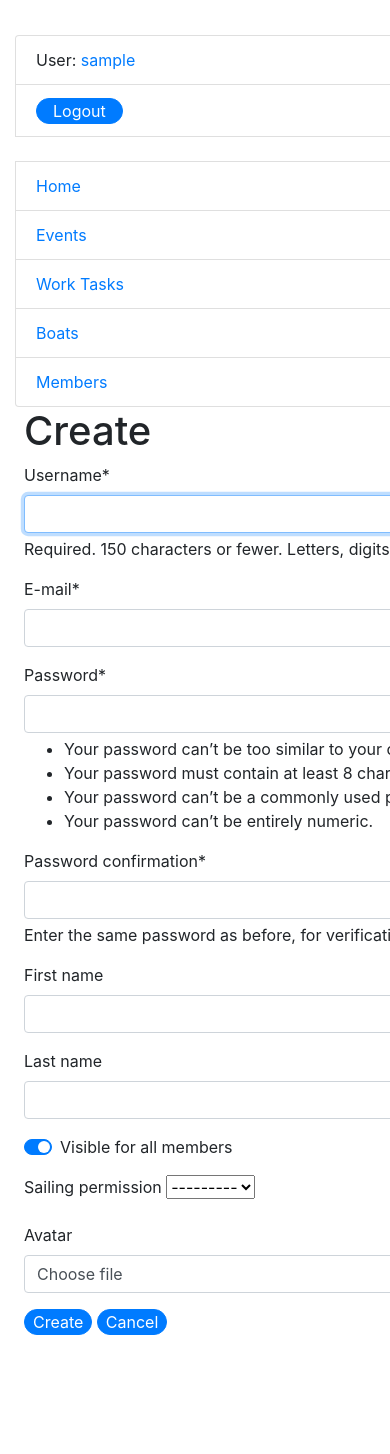
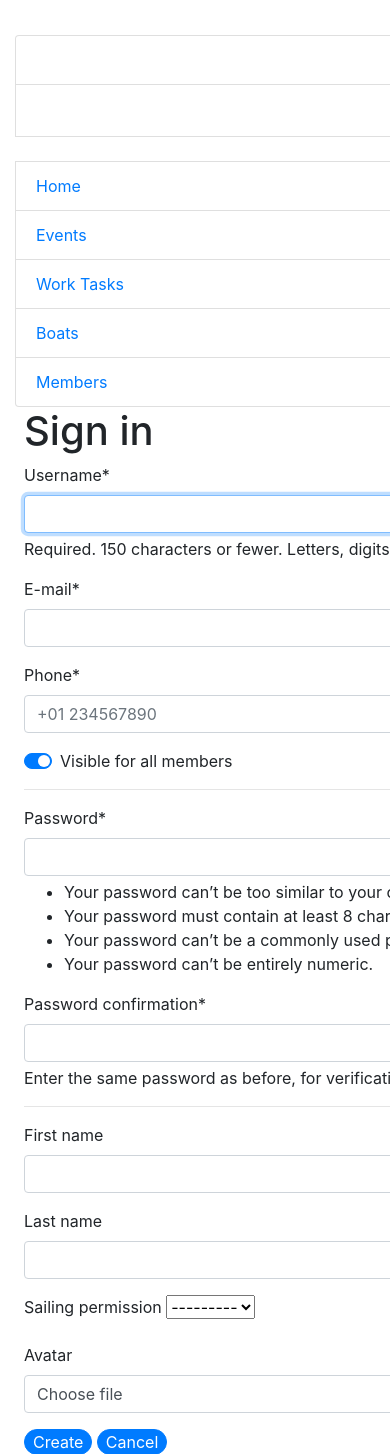
Before and after one commit to wojthecode/yacht-club, a Django app: page /members/create/ in a window 390 px wide; the page is wider, and only the part inside the window is pictured. Shown: the top 1454 px of that part. Run offline with Django 5.2, Linux system fonts and the light colour scheme; the visitor is signed in with stand-in values (Sample User, id 1); data that the repository does not hold is empty; some libraries are stand-ins or nearby versions.

Commit message:
Add sign in link, fix phone field in member form,  remove redundant code from views

```diff
--- a/club/forms.py
+++ b/club/forms.py
@@ -54,12 +54,12 @@ class MemberCreationForm(UserCreationForm):
             "is_active",
             "username",
             "email",
+            "phone",
+            "phone_visibility",
             "password1",
             "password2",
             "first_name",
             "last_name",
-            "phone",
-            "phone_visibility",
             "sailing_permission",
             "avatar",
         )
@@ -69,9 +69,9 @@ class MemberCreationForm(UserCreationForm):
         self.user = user
 
         if not (
-            self.user
-            and self.user.role                      # type:ignore
-            and self.user.role.management_rights    # type:ignore
+            self.user.is_authenticated              # type: ignore
+            and self.user.role                      # type: ignore
+            and self.user.role.management_rights    # type: ignore
         ):
             self.fields.pop("is_active")
 
--- a/club/views.py
+++ b/club/views.py
@@ -142,10 +142,6 @@ class EventDetailView(generic.DetailView):
 
         if event_date < today:
             context["latest"] = "latest"
-
-            print("                                     ---------------------")
-            print("                                     ---------------------")
-            print("                                     ---------------------")
 
         return context
 
@@ -325,6 +321,11 @@ class MemberCreateView(
     model = get_user_model()
     form_class = MemberCreationForm
 
+    def get_context_data(self, **kwargs):
+        context = super().get_context_data(**kwargs)
+        context["custom_fields"] = ["is_active", "phone_visibility", "avatar"]
+        return context
+
 
 @login_required
 def toggle_active_member(request, pk):
--- a/static/css/styles.css
+++ b/static/css/styles.css
@@ -17,6 +17,14 @@ body {
 
 .no_permissions {
   padding-top: 100px;
+}
+
+.slim {
+  margin-inline: 0px;
+}
+
+.bottom-5 {
+  margin-bottom: 0px;
 }
 
 /* #endregion */
@@ -43,6 +51,9 @@ body {
 }
 .grey {
   color: #999;
+}
+.small {
+  font-size: 16px;
 }
 .invites {
   text-align: right;
--- a/templates/club/member_form.html
+++ b/templates/club/member_form.html
@@ -3,7 +3,7 @@
 
 {% block content %}
 
-  <h1>{{ object|yesno:"Update,Create"}} {{ activity }}</h1>
+  <h1>{{ user.role.management_rights|yesno:"Create User,Sign in"}}</h1>
 
 
   <form action=""
@@ -20,9 +20,14 @@
 
 
     {% for field in form %}
-      {% if field.name not in "is_active phone_visibility avatar" %}
+      {% if field.name not in custom_fields %}
 
         {{ field|as_crispy_field }}
+
+
+        {% if field.name == "password2" %}
+        <hr>
+        {% endif %}
 
       {% else %}
         {% if field.name == "phone_visibility" %}
@@ -37,6 +42,7 @@
                     for="{{ form.phone_visibility.id_for_label }}"
                     id="id_label_phone_visibility"></label>
           </div>
+          <hr>
 
         {% endif %}
         {% if field.name == "avatar" %}
--- a/templates/includes/sidebar_left.html
+++ b/templates/includes/sidebar_left.html
@@ -1,10 +1,10 @@
 <ul class="sidebar-nav list-group">
   {% if user.is_authenticated %}
-    <li class="list-group-item">
+    <li class="list-group-item center">
       User: <a href="{{ user.get_absolute_url }}">{{ user.get_username }}</a>
     </li>
 
-    <li class="list-group-item">
+    <li class="list-group-item center">
       <form method="post" action="{% url 'logout' %}">
         {% csrf_token %}
         <button type="submit" class="btn btn-primary rounded-pill px-3 py-0 ">
@@ -15,7 +15,15 @@
     </li>
 
   {% else %}
-    <li class="list-group-item"><a href="{% url 'login'%}">Login</a></li>
+
+
+    <li class="list-group-item center">
+      <a href="{% url 'login'%}" class="btn btn-primary rounded-pill px-3 py-0 bottom-5">Login</a>
+    </li>
+
+    <li class="list-group-item center">
+      <span class="small">Or &nbsp;<a href="{% url 'club:member-create' %}">Sign in</a></span>
+    </li>
   {% endif %}
 
   <br>
```
Also changed, not shown: static/images/avatar_black.png (added).
